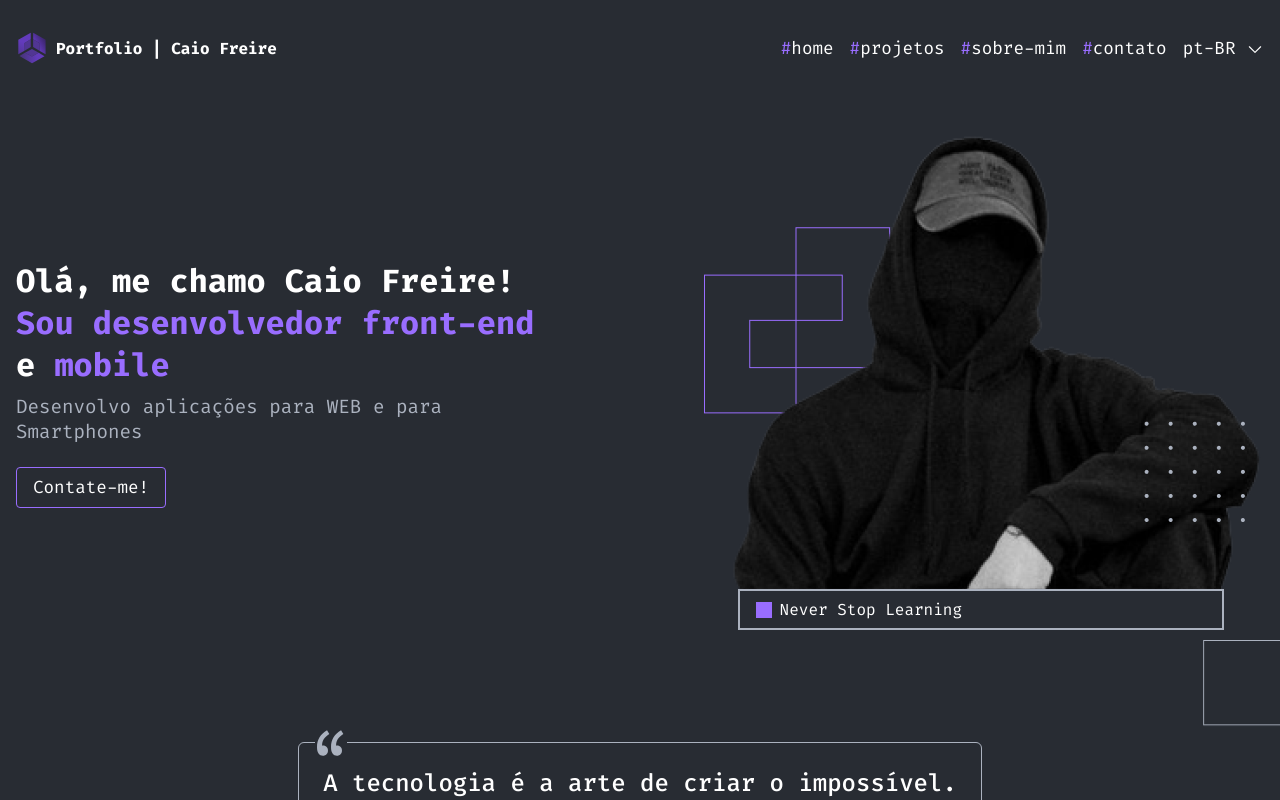
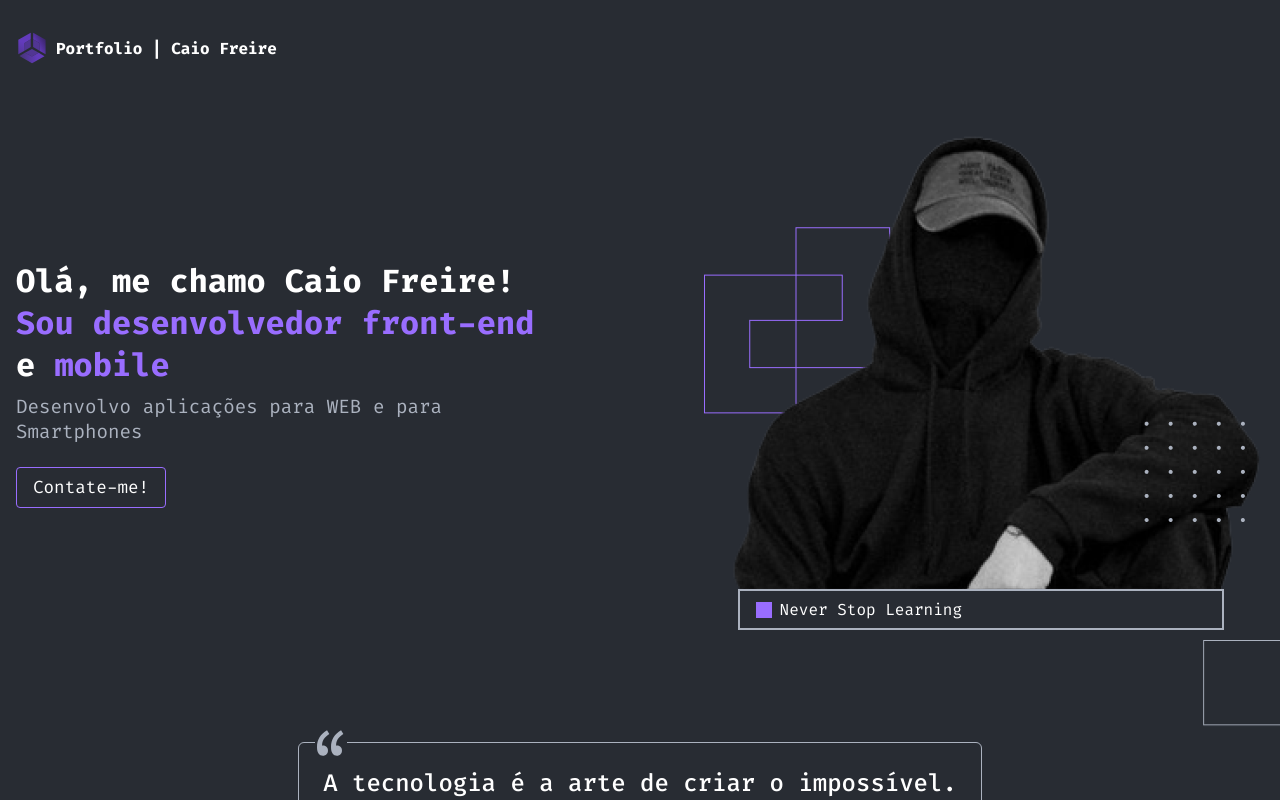
Before and after one commit to devCaioFreire/portfolio, a React (Vite) app: page / in a window 1280 px wide. Shown: the top 800 px of the page. Built offline with nearby package versions, Linux system fonts and the light colour scheme.

Commit message:
modified:   package-lock.json modified:   src/components/Header/index.tsx modified:   src/components/Header/style.ts

```diff
--- a/src/components/Header/index.tsx
+++ b/src/components/Header/index.tsx
@@ -1,16 +1,26 @@
 import { CaretDown } from "phosphor-react";
 import { RxGithubLogo, RxLinkedinLogo } from "react-icons/rx";
+import { Link } from "react-router-dom";
+import { handleScroll } from "../../util/smoothScroll";
 import Logo from "../../assets/frPurple.svg";
+import { useState } from "react";
+import { VscLayoutSidebarLeft } from "react-icons/vsc";
+import { TbAppWindowFilled } from "react-icons/tb";
+import { BiWindowClose } from "react-icons/bi";
 import {
   AsideContainer,
   HeaderContainer,
   HeaderLeftSide,
   NavContainer,
 } from "./style";
-import { Link } from "react-router-dom";
-import { handleScroll } from "../../util/smoothScroll";
 
 export function Header() {
+  const [menuOpen, setMenuOpen] = useState(false);
+
+  const handleMenuClick = () => {
+    setMenuOpen(!menuOpen);
+  };
+
   return (
     <>
       <AsideContainer>
@@ -29,7 +39,23 @@ export function Header() {
           </HeaderLeftSide>
         </Link>
 
-        <NavContainer>
+        <NavContainer isOpen={menuOpen}>
+          <div onClick={handleMenuClick}>
+            {menuOpen ? (
+              <BiWindowClose
+                size={32}
+                color="#996DFF"
+                onClick={handleMenuClick}
+              />
+            ) : (
+              <TbAppWindowFilled
+                size={32}
+                color="#996DFF"
+                onClick={handleMenuClick}
+              />
+            )}
+          </div>
+          {menuOpen && (
             <ul>
               <li>
                 <a
@@ -72,6 +98,7 @@ export function Header() {
                 </a>
               </li>
             </ul>
+          )}
         </NavContainer>
       </HeaderContainer>
     </>
--- a/src/components/Header/style.ts
+++ b/src/components/Header/style.ts
@@ -59,7 +59,11 @@ export const HeaderLeftSide = styled.div`
   }
 `;
 
-export const NavContainer = styled.nav`
+interface NavMobileProps {
+  isOpen: boolean;
+}
+
+export const NavContainer = styled.nav<NavMobileProps>`
   display: flex;
   margin: 0 1rem;
 
@@ -88,4 +92,44 @@ export const NavContainer = styled.nav`
       vertical-align: middle;
     }
   }
+
+  @media screen and (min-width: 840px) {
+    div {
+      display: none;
+    }
+
+    ul {
+      width: 100%;
+    }
+  }
+
+  @media screen and (max-width: 839px) {
+    div {
+      display: block;
+    }
+
+    transition: all 0.3s;
+    flex-direction: column;
+    position: fixed;
+    top: 0;
+    right: -1rem;
+    width: ${(props) => (props.isOpen ? "20%" : "0")};
+    height: 100%;
+    background-color: ${({ theme }) => theme.gray};
+    display: ${(props) => (props.isOpen ? "flex" : "inline-block")};
+    z-index: 9999;
+
+    svg {
+      margin-top: 2rem;
+      float: right;
+      margin-right: 1rem;
+    }
+
+    ul {
+      display: flex;
+      margin: 5rem 1rem;
+      gap: 2rem;
+      flex-direction: column;
+    }
+  }
 `;
```
Also changed, not shown: 1 other file (tests, documents, lock files or other folders). Lines whose indentation alone changed are shown as unchanged.
